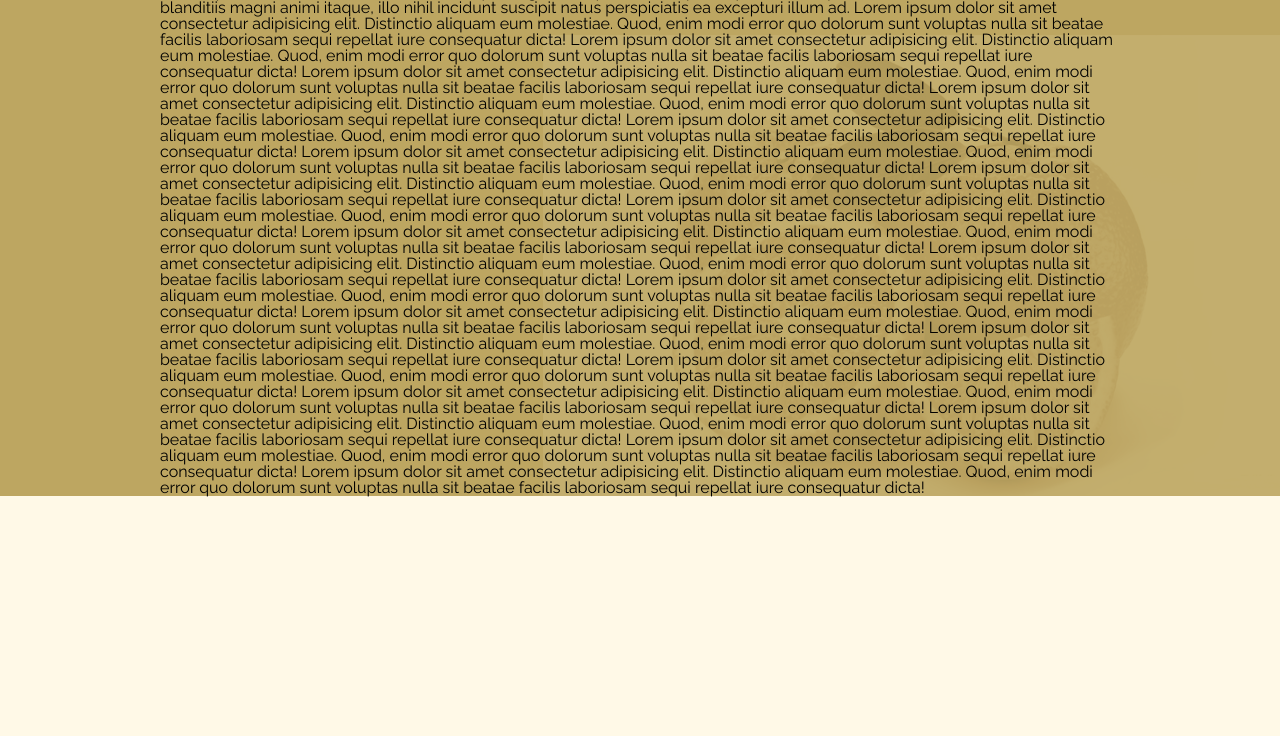
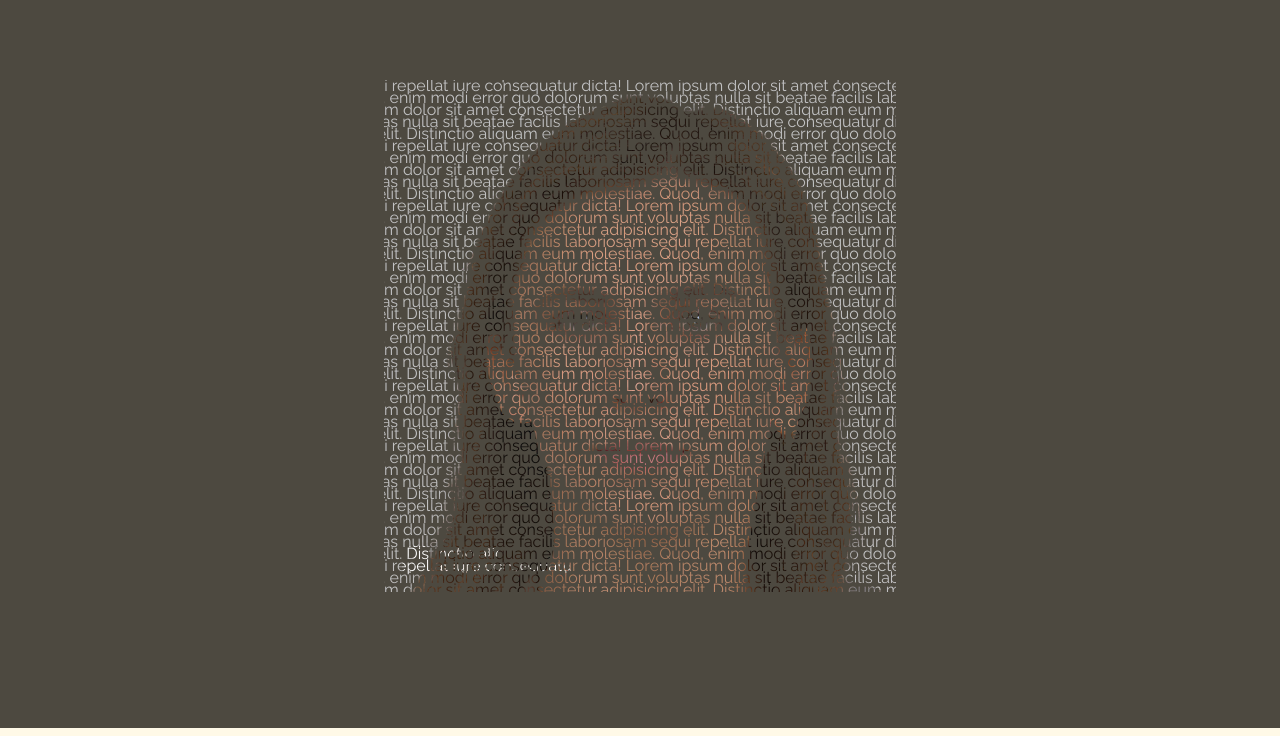
Before and after one commit to vladimir1956/Ai-git, a plain HTML site: page index.html in a window 1280 px wide. Shown: the part 64-800 px from the top of the page. Drawn offline with nearby package versions, Linux system fonts and the light colour scheme.

Commit message:
Seven change

```diff
--- a/index.html
+++ b/index.html
@@ -44,7 +44,26 @@
 		</header>
 		<div class="container">
 			<div class="wrapper">
+				<div class="photo">
 		      <p>Lorem ipsum dolor sit amet consectetur adipisicing elit. Id quibusdam optio expedita velit quasi. Recusandae consectetur blanditiis magni animi itaque, illo nihil incidunt suscipit natus perspiciatis ea excepturi illum ad.
+				Lorem ipsum dolor sit amet consectetur adipisicing elit. Distinctio aliquam eum molestiae. Quod, enim modi error quo dolorum sunt voluptas nulla sit beatae facilis laboriosam sequi repellat iure consequatur dicta!
+				Lorem ipsum dolor sit amet consectetur adipisicing elit. Distinctio aliquam eum molestiae. Quod, enim modi error quo dolorum sunt voluptas nulla sit beatae facilis laboriosam sequi repellat iure consequatur dicta!
+				Lorem ipsum dolor sit amet consectetur adipisicing elit. Distinctio aliquam eum molestiae. Quod, enim modi error quo dolorum sunt voluptas nulla sit beatae facilis laboriosam sequi repellat iure consequatur dicta!
+				Lorem ipsum dolor sit amet consectetur adipisicing elit. Distinctio aliquam eum molestiae. Quod, enim modi error quo dolorum sunt voluptas nulla sit beatae facilis laboriosam sequi repellat iure consequatur dicta!
+				Lorem ipsum dolor sit amet consectetur adipisicing elit. Distinctio aliquam eum molestiae. Quod, enim modi error quo dolorum sunt voluptas nulla sit beatae facilis laboriosam sequi repellat iure consequatur dicta!
+				Lorem ipsum dolor sit amet consectetur adipisicing elit. Distinctio aliquam eum molestiae. Quod, enim modi error quo dolorum sunt voluptas nulla sit beatae facilis laboriosam sequi repellat iure consequatur dicta!
+				Lorem ipsum dolor sit amet consectetur adipisicing elit. Distinctio aliquam eum molestiae. Quod, enim modi error quo dolorum sunt voluptas nulla sit beatae facilis laboriosam sequi repellat iure consequatur dicta!
+				Lorem ipsum dolor sit amet consectetur adipisicing elit. Distinctio aliquam eum molestiae. Quod, enim modi error quo dolorum sunt voluptas nulla sit beatae facilis laboriosam sequi repellat iure consequatur dicta!
+				Lorem ipsum dolor sit amet consectetur adipisicing elit. Distinctio aliquam eum molestiae. Quod, enim modi error quo dolorum sunt voluptas nulla sit beatae facilis laboriosam sequi repellat iure consequatur dicta!
+				Lorem ipsum dolor sit amet consectetur adipisicing elit. Distinctio aliquam eum molestiae. Quod, enim modi error quo dolorum sunt voluptas nulla sit beatae facilis laboriosam sequi repellat iure consequatur dicta!
+				Lorem ipsum dolor sit amet consectetur adipisicing elit. Distinctio aliquam eum molestiae. Quod, enim modi error quo dolorum sunt voluptas nulla sit beatae facilis laboriosam sequi repellat iure consequatur dicta!
+				Lorem ipsum dolor sit amet consectetur adipisicing elit. Distinctio aliquam eum molestiae. Quod, enim modi error quo dolorum sunt voluptas nulla sit beatae facilis laboriosam sequi repellat iure consequatur dicta!
+				Lorem ipsum dolor sit amet consectetur adipisicing elit. Distinctio aliquam eum molestiae. Quod, enim modi error quo dolorum sunt voluptas nulla sit beatae facilis laboriosam sequi repellat iure consequatur dicta!
+				Lorem ipsum dolor sit amet consectetur adipisicing elit. Distinctio aliquam eum molestiae. Quod, enim modi error quo dolorum sunt voluptas nulla sit beatae facilis laboriosam sequi repellat iure consequatur dicta!
+				Lorem ipsum dolor sit amet consectetur adipisicing elit. Distinctio aliquam eum molestiae. Quod, enim modi error quo dolorum sunt voluptas nulla sit beatae facilis laboriosam sequi repellat iure consequatur dicta!
+				Lorem ipsum dolor sit amet consectetur adipisicing elit. Distinctio aliquam eum molestiae. Quod, enim modi error quo dolorum sunt voluptas nulla sit beatae facilis laboriosam sequi repellat iure consequatur dicta!
+				Lorem ipsum dolor sit amet consectetur adipisicing elit. Distinctio aliquam eum molestiae. Quod, enim modi error quo dolorum sunt voluptas nulla sit beatae facilis laboriosam sequi repellat iure consequatur dicta!
+				Lorem ipsum dolor sit amet consectetur adipisicing elit. Distinctio aliquam eum molestiae. Quod, enim modi error quo dolorum sunt voluptas nulla sit beatae facilis laboriosam sequi repellat iure consequatur dicta!
 				Lorem ipsum dolor sit amet consectetur adipisicing elit. Distinctio aliquam eum molestiae. Quod, enim modi error quo dolorum sunt voluptas nulla sit beatae facilis laboriosam sequi repellat iure consequatur dicta!
 				Lorem ipsum dolor sit amet consectetur adipisicing elit. Distinctio aliquam eum molestiae. Quod, enim modi error quo dolorum sunt voluptas nulla sit beatae facilis laboriosam sequi repellat iure consequatur dicta!
 				Lorem ipsum dolor sit amet consectetur adipisicing elit. Distinctio aliquam eum molestiae. Quod, enim modi error quo dolorum sunt voluptas nulla sit beatae facilis laboriosam sequi repellat iure consequatur dicta!
@@ -66,6 +85,7 @@
 			  </p>
 			</div>
 		</div>
+		</div>
 		<footer>
 			<div class="wrapper">
 
--- a/style/main.css
+++ b/style/main.css
@@ -12,7 +12,7 @@ body {
 }
 
 body .container {
-  background: #bda661 url("img/bg.png") no-repeat bottom right;
+  background: #4d4940  no-repeat bottom right;
 }
 
 .wrapper {
@@ -128,3 +128,12 @@ body .container {
   line-height: 48px;
   display: block;
 }
+.photo p{
+  background-image: url('../image/fase.jpg');
+  background-repeat: no-repeat;
+  background-position: center;
+  background-attachment:fixed;
+  -webkit-background-clip: text;
+  color: transparent;
+  line-height: 12px;
+}
```
Also changed, not shown: image/fase.jpg (added).
